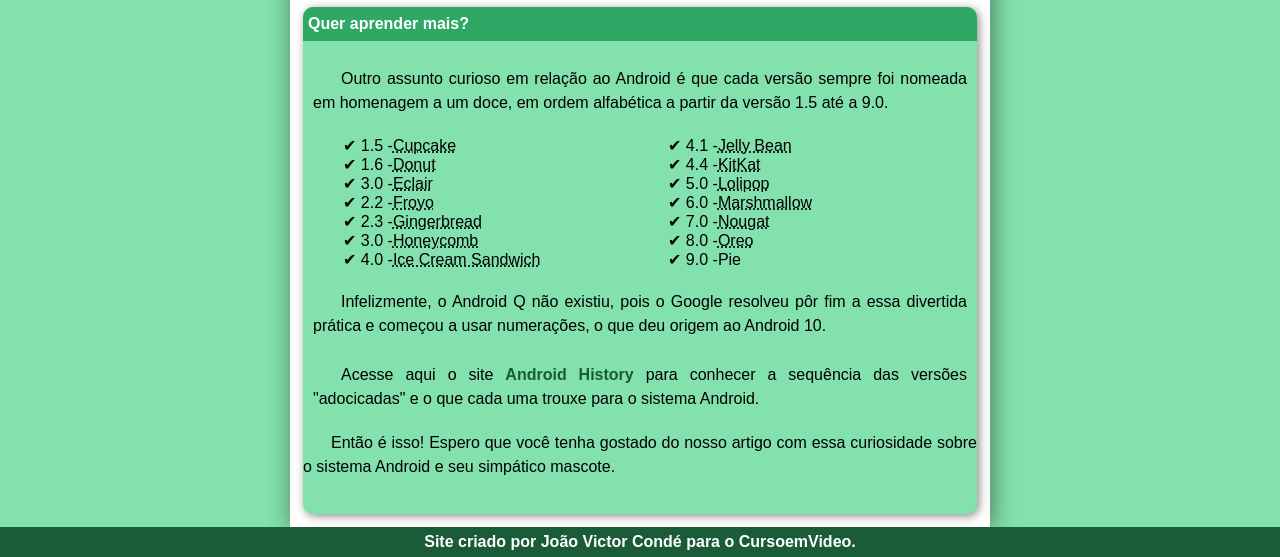
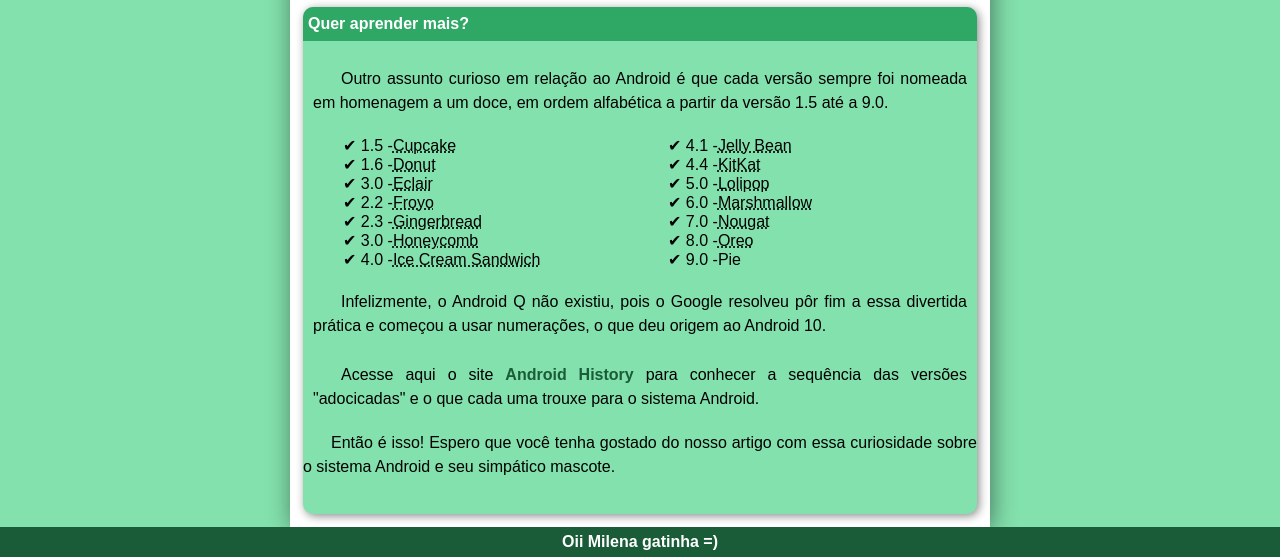
Before and after one commit to JoaoCondedotcar/html-css, a plain HTML site: page desafios/desafio 010/index.html in a window 1280 px wide. Shown: the part 2169-2726 px from the top of the page. Drawn offline with Linux system fonts and the light colour scheme.

Commit message:
Just an text

```diff
--- a/desafios/desafio 010/index.html
+++ b/desafios/desafio 010/index.html
@@ -75,7 +75,7 @@
         </article>
     </main>
     <footer>
-        <p>Site criado por João Victor Condé para o CursoemVideo.</p>
+        <p>Oii Milena gatinha =)</p>
     </footer>
 </body>
 </html>
```
